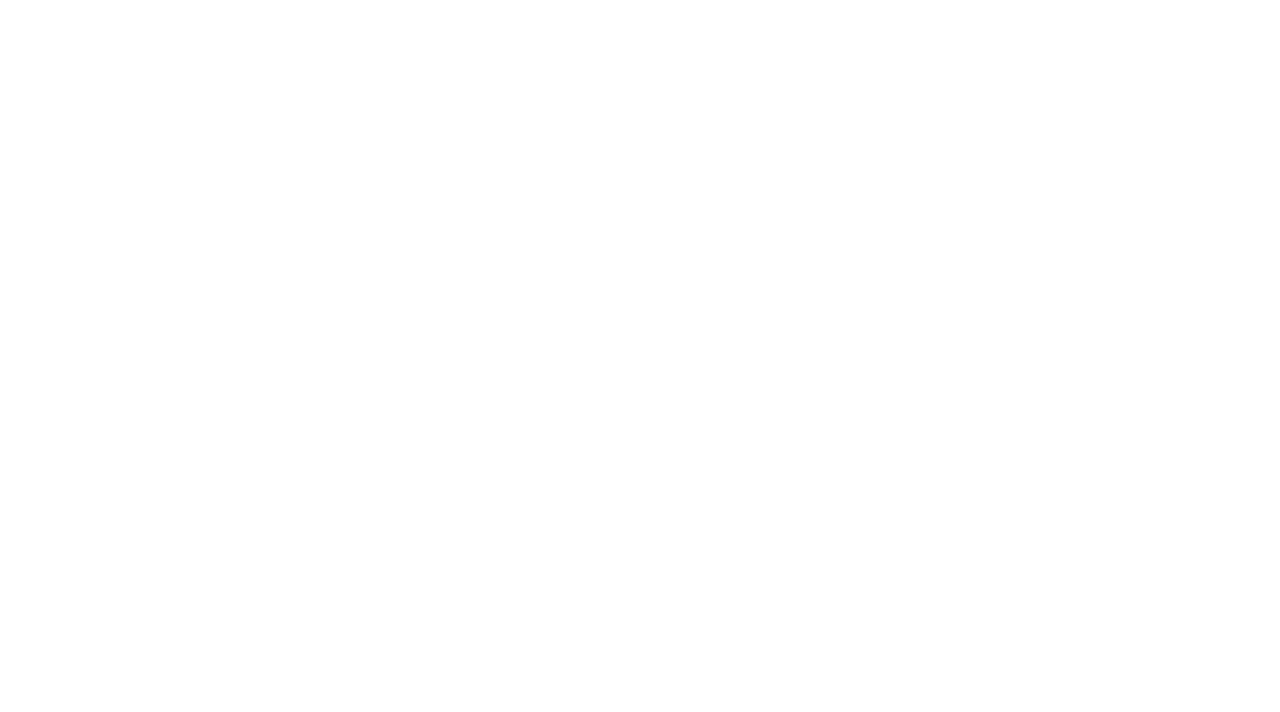
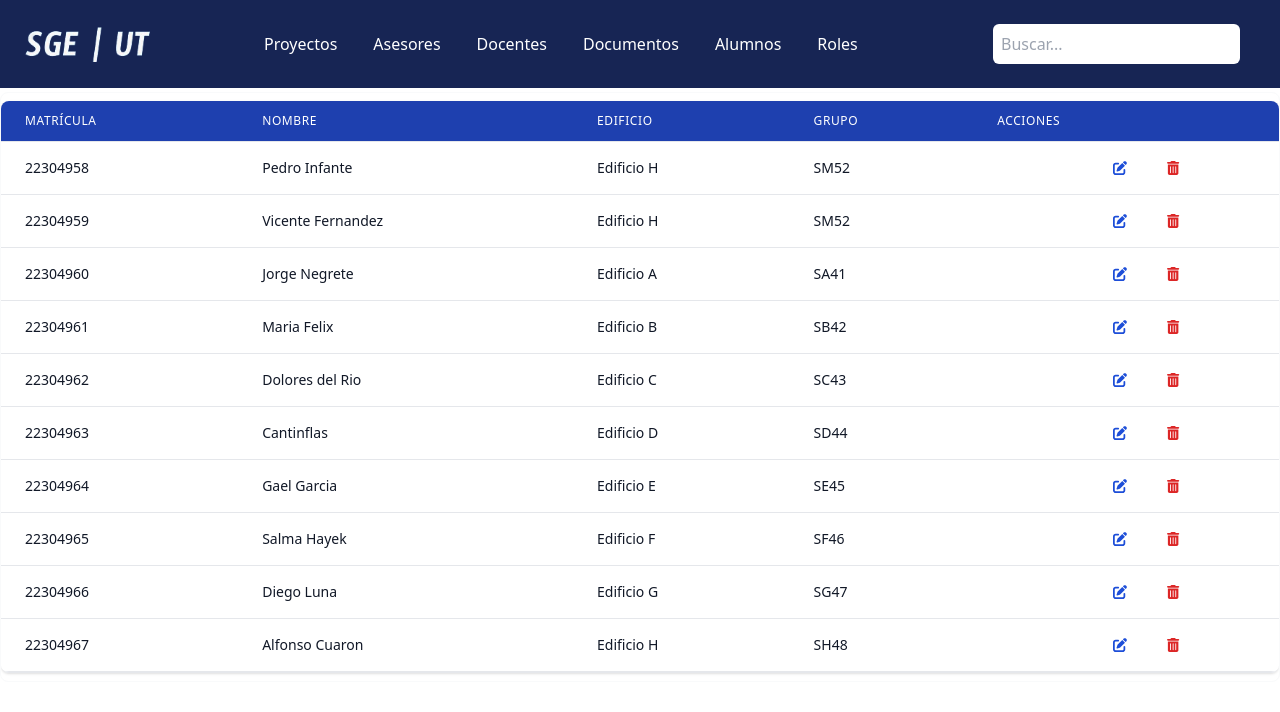
Before and after one commit to jonnnyhdz/SGE, a React (Create React App) app: page /Tabla in a window 1280 px wide. Before the commit this address had no page. Shown: the top 712 px of the page. Built offline with nearby package versions, Linux system fonts and the light colour scheme.

Commit message:
Tabla Marvin

```diff
--- a/package.json
+++ b/package.json
@@ -3,6 +3,8 @@
   "version": "0.1.0",
   "private": true,
   "dependencies": {
+    "@fortawesome/free-solid-svg-icons": "^6.5.1",
+    "@fortawesome/react-fontawesome": "^0.2.0",
     "@testing-library/jest-dom": "^5.17.0",
     "@testing-library/react": "^13.4.0",
     "@testing-library/user-event": "^13.5.0",
--- /dev/null
+++ b/src/pages/TablaAlumnos.jsx
@@ -0,0 +1,81 @@
+import React from 'react';
+import { FontAwesomeIcon } from '@fortawesome/react-fontawesome';
+import { faEdit, faTrashAlt } from '@fortawesome/free-solid-svg-icons';
+import Navbar from './Navbar';
+
+const students = [
+  { id: 1, matricula: '22304958', nombre: 'Pedro Infante', edificio: 'Edificio H', grupo: 'SM52' },
+  { id: 2, matricula: '22304959', nombre: 'Vicente Fernandez', edificio: 'Edificio H', grupo: 'SM52' },
+  // Añadir 10 estudiantes más
+  { id: 3, matricula: '22304960', nombre: 'Jorge Negrete', edificio: 'Edificio A', grupo: 'SA41' },
+  { id: 4, matricula: '22304961', nombre: 'Maria Felix', edificio: 'Edificio B', grupo: 'SB42' },
+  { id: 5, matricula: '22304962', nombre: 'Dolores del Rio', edificio: 'Edificio C', grupo: 'SC43' },
+  { id: 6, matricula: '22304963', nombre: 'Cantinflas', edificio: 'Edificio D', grupo: 'SD44' },
+  { id: 7, matricula: '22304964', nombre: 'Gael Garcia', edificio: 'Edificio E', grupo: 'SE45' },
+  { id: 8, matricula: '22304965', nombre: 'Salma Hayek', edificio: 'Edificio F', grupo: 'SF46' },
+  { id: 9, matricula: '22304966', nombre: 'Diego Luna', edificio: 'Edificio G', grupo: 'SG47' },
+  { id: 10, matricula: '22304967', nombre: 'Alfonso Cuaron', edificio: 'Edificio H', grupo: 'SH48' },
+];
+
+const StudentRow = ({ matricula, nombre, edificio, grupo }) => {
+  return (
+    <tr className="bg-white border-b hover:bg-gray-100">
+      <td className="px-6 py-4 whitespace-nowrap text-sm font-medium text-gray-900">{matricula}</td>
+      <td className="px-6 py-4 whitespace-nowrap text-sm text-gray-900">{nombre}</td>
+      <td className="px-6 py-4 whitespace-nowrap text-sm text-gray-900">{edificio}</td>
+      <td className="px-6 py-4 whitespace-nowrap text-sm text-gray-900">{grupo}</td>
+      <td className="px-6 py-4 whitespace-nowrap text-sm font-medium text-center flex justify-center">
+        <button className="text-blue-700 hover:text-blue-700 mx-10">
+          <FontAwesomeIcon icon={faEdit} size="1x" />
+        </button>
+        <button className="text-red-600 hover:text-red-700 mx-">
+          <FontAwesomeIcon icon={faTrashAlt} size="1x" />
+        </button>
+      </td>
+    </tr>
+  );
+};
+
+const StudentTable = () => {
+  return (
+    <>
+      <Navbar />
+      <div className="flex flex-col mt-1 mx-auto max-w-7xl border border-gray-50 rounded-lg overflow-hidden p-0">
+        <div className="my-1 overflow-x-auto sm:-mx-1 lg:-mx-1">
+          <div className="py-1 align-middle inline-block min-w-full sm:px-1 lg:px-1">
+            <div className="shadow overflow-hidden border-b border-gray-200 sm:rounded-lg">
+              <table className="min-w-full divide-y divide-gray-200">
+                <thead className="bg-blue-800 text-white">
+                  <tr>
+                    <th scope="col" className="px-6 py-3 text-left text-xs font-medium uppercase tracking-wider">
+                      Matrícula
+                    </th>
+                    <th scope="col" className="px-6 py-3 text-left text-xs font-medium uppercase tracking-wider">
+                      Nombre
+                    </th>
+                    <th scope="col" className="px-6 py-3 text-left text-xs font-medium uppercase tracking-wider">
+                      Edificio
+                    </th>
+                    <th scope="col" className="px-6 py-3 text-left text-xs font-medium uppercase tracking-wider">
+                      Grupo
+                    </th>
+                    <th scope="col" className="px-6 py-3 text-left text-xs font-medium uppercase tracking-wider">
+                      Acciones
+                    </th>
+                  </tr>
+                </thead>
+                <tbody>
+                  {students.map(student => (
+                    <StudentRow key={student.id} {...student} />
+                  ))}
+                </tbody>
+              </table>
+            </div>
+          </div>
+        </div>
+      </div>
+    </>
+  );
+};
+
+export default StudentTable;
--- a/src/routes/routes.js
+++ b/src/routes/routes.js
@@ -2,6 +2,7 @@
 import React from 'react';
 import { BrowserRouter as Router, Routes, Route } from 'react-router-dom';
 import Dashboard from '../pages/DashboardAdmin';
+import StudentTable from '../pages/TablaAlumnos';
 
 
 const RoutesComponent = () => {
@@ -9,6 +10,7 @@ const RoutesComponent = () => {
         <Router>
             <Routes>
                 <Route exact path="/" element={<Dashboard />} />
+                <Route exact path="/Tabla" element={<StudentTable />} />
             </Routes>
         </Router>
     );
```
Also changed, not shown: 1 other file (tests, documents, lock files or other folders).
